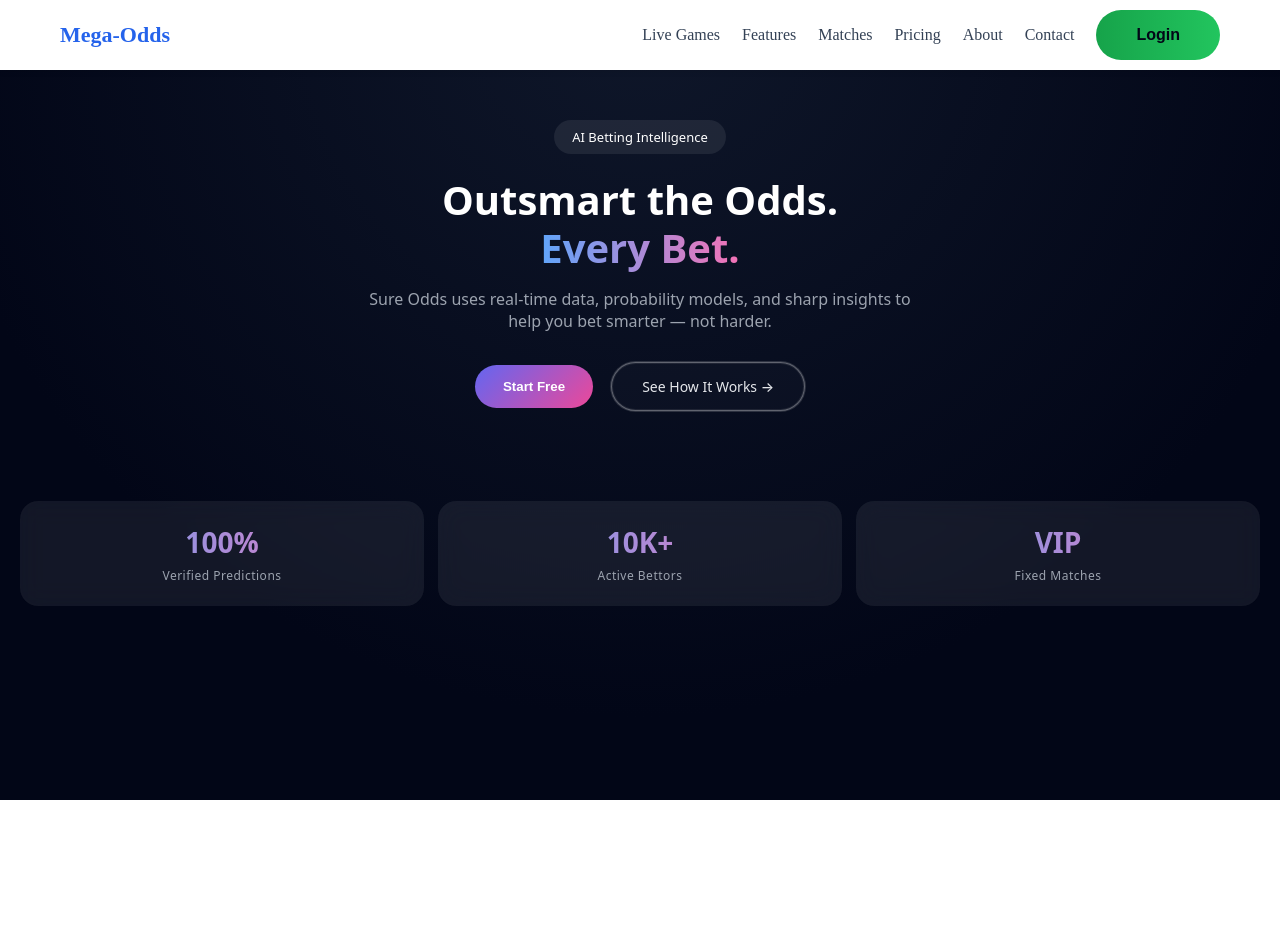
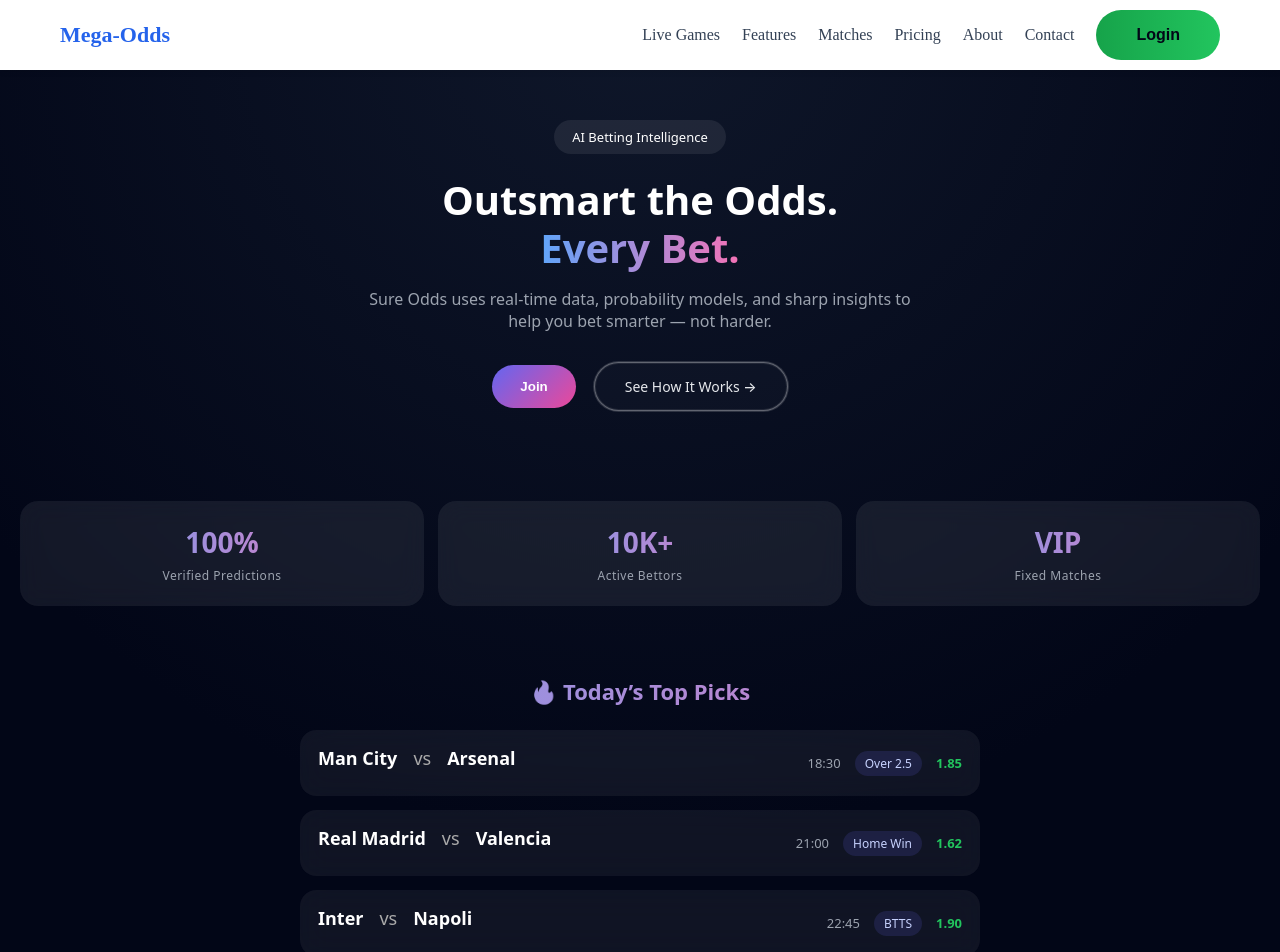
Before and after one commit to Muchyz/Sureodds-frontend, a React (Vite) app: page / in a window 1280 px wide. Shown: the top 952 px of the page. Before the commit the page ends 800 px from the top, so only its background shows below. Built offline with nearby package versions, Linux system fonts and the light colour scheme.

Commit message:
new section

```diff
--- a/src/pages/Home.jsx
+++ b/src/pages/Home.jsx
@@ -21,7 +21,7 @@ function Home() {
 
         <div className="hero-actions">
           <Link to="/signup">
-            <button className="cta-primary">Start Free</button>
+            <button className="cta-primary">Join</button>
           </Link>
 
           <Link to="/features" className="cta-secondary">
@@ -47,7 +47,54 @@ function Home() {
           <p>Fixed Matches</p>
         </div>
       </section>
+{/* TODAY'S PICKS */}
+      <section className="picks-section">
+        <h2 className="picks-title">🔥 Today’s Top Picks</h2>
 
+        <div className="picks-list">
+          <div className="pick-card">
+            <div className="teams">
+              <span>Man City</span>
+              <span className="vs">vs</span>
+              <span>Arsenal</span>
+            </div>
+
+            <div className="pick-meta">
+              <span className="pick-time">18:30</span>
+              <span className="pick-type">Over 2.5</span>
+              <span className="pick-odds">1.85</span>
+            </div>
+          </div>
+
+          <div className="pick-card">
+            <div className="teams">
+              <span>Real Madrid</span>
+              <span className="vs">vs</span>
+              <span>Valencia</span>
+            </div>
+
+            <div className="pick-meta">
+              <span className="pick-time">21:00</span>
+              <span className="pick-type">Home Win</span>
+              <span className="pick-odds">1.62</span>
+            </div>
+          </div>
+
+          <div className="pick-card">
+            <div className="teams">
+              <span>Inter</span>
+              <span className="vs">vs</span>
+              <span>Napoli</span>
+            </div>
+
+            <div className="pick-meta">
+              <span className="pick-time">22:45</span>
+              <span className="pick-type">BTTS</span>
+              <span className="pick-odds">1.90</span>
+            </div>
+          </div>
+        </div>
+      </section>
 
 
     </div>
```
Also changed, not shown: 1 other file (tests, documents, lock files or other folders).
